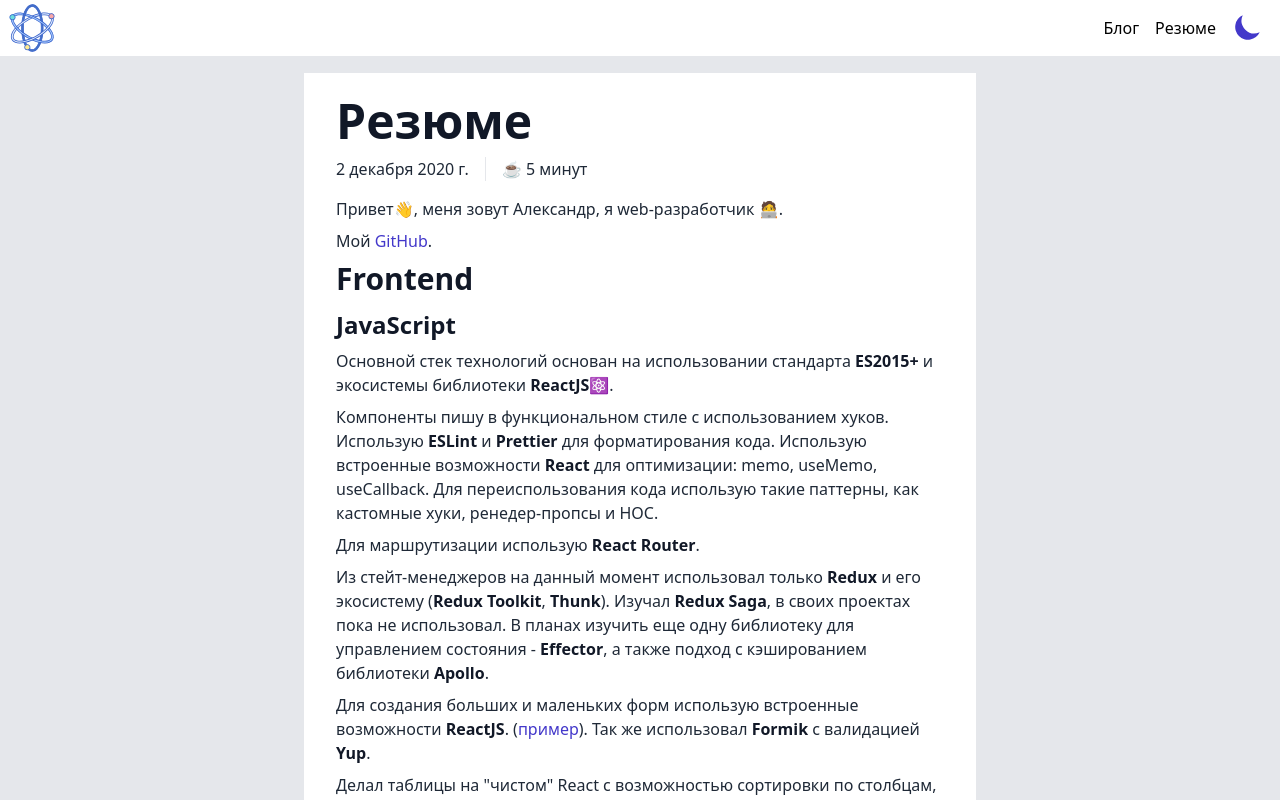
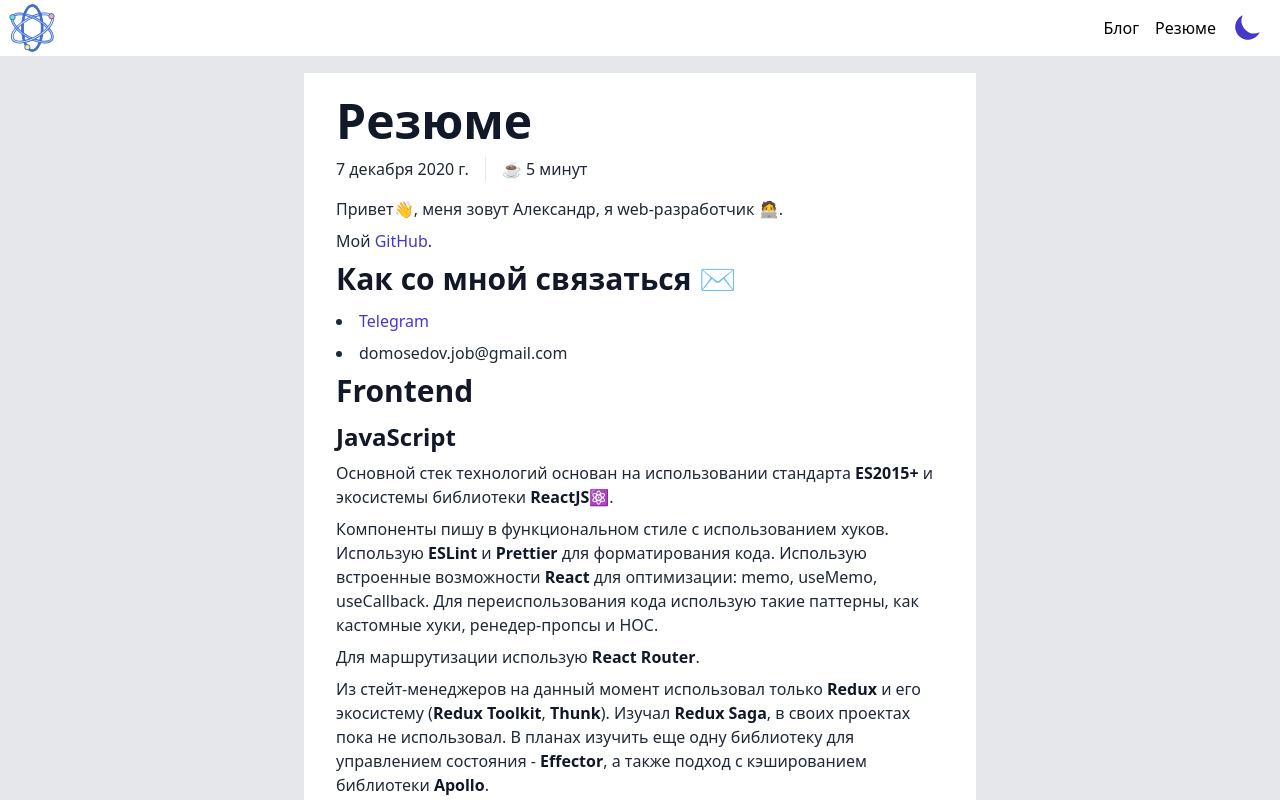
Before and after one commit to domosedov/nextjs-blog, a Next.js app: page /resume in a window 1280 px wide. Shown: the top 800 px of the page. Built offline with nearby package versions, Linux system fonts and the light colour scheme; a small style sheet from the web is missing.

Commit message:
add resume contacts

```diff
--- a/pages/resume.mdx
+++ b/pages/resume.mdx
@@ -9,7 +9,7 @@
         about: 'web-разработчик'
     },
     readTime: 5,
-    date: new Date('2020-12-02')
+    date: new Date('2020-12-07')
 }
 
 export default ({children}) => <Article meta={meta}>{children}</Article>
@@ -18,6 +18,10 @@
 
 Мой [GitHub](https://github.com/domosedov).
 
+## Как со мной связаться ✉️
+
+- [Telegram](https://t.me/domosedov)
+- domosedov.job@gmail.com
 
 ## Frontend
 
@@ -102,6 +106,8 @@
 
 Без использования сторонних плагинов могу сделать кастомные модели данных (Custom Post Types), роли пользователей, дополнительные мета-поля, таксономии, конечные точки REST API с пагинацией и фильтрами, кастомные SQL-запросы к БД и многое другое.
 
+В планах изучить **WPGraphQL**.
+
 Также для разрабоки WordPress-приложений использую **Sage Starter Theme, Bedrock, Composer, LocalWP**.
 
 В свободное время делаю свой плагин для регистрации и авторизации с использванием WordPress REST API.
```
